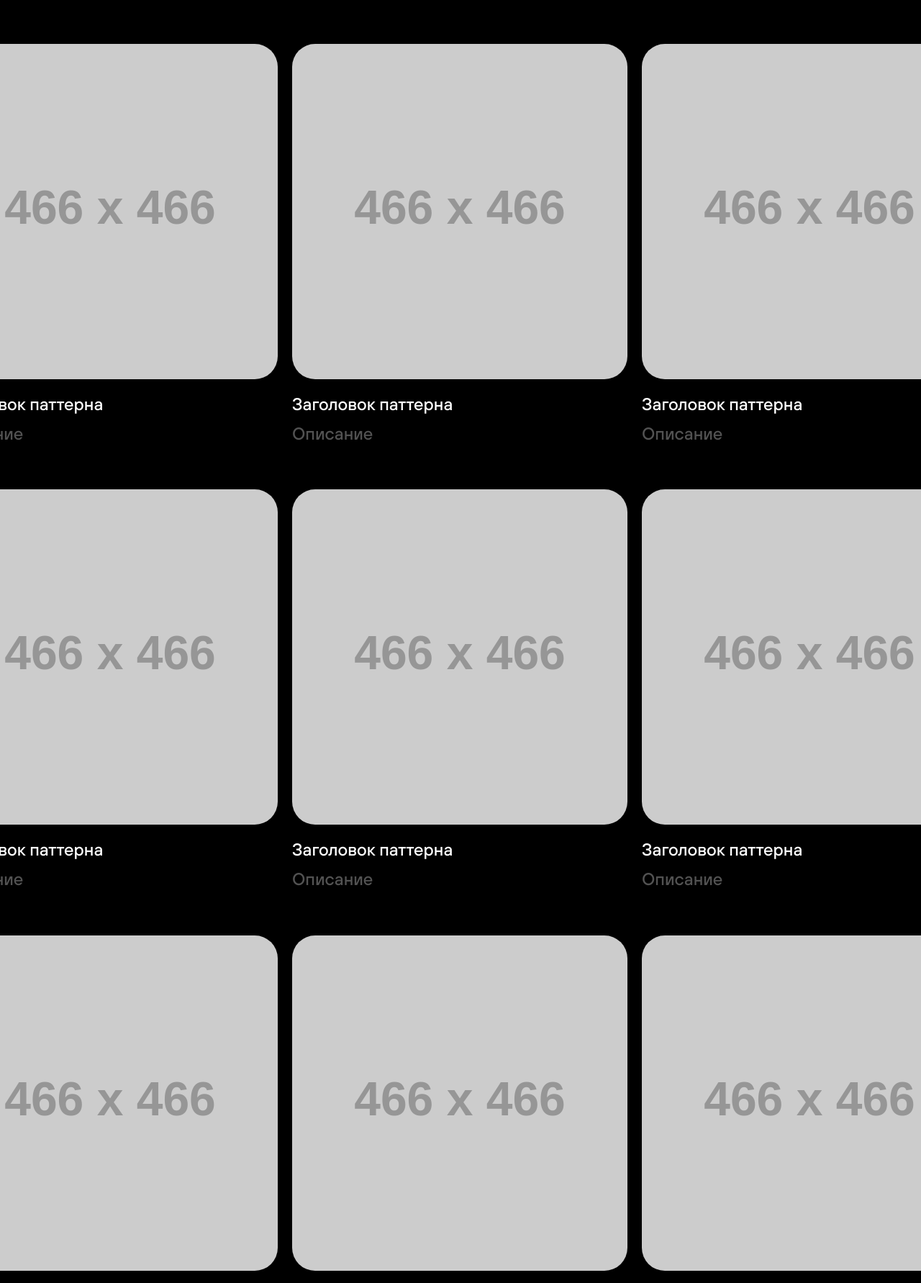
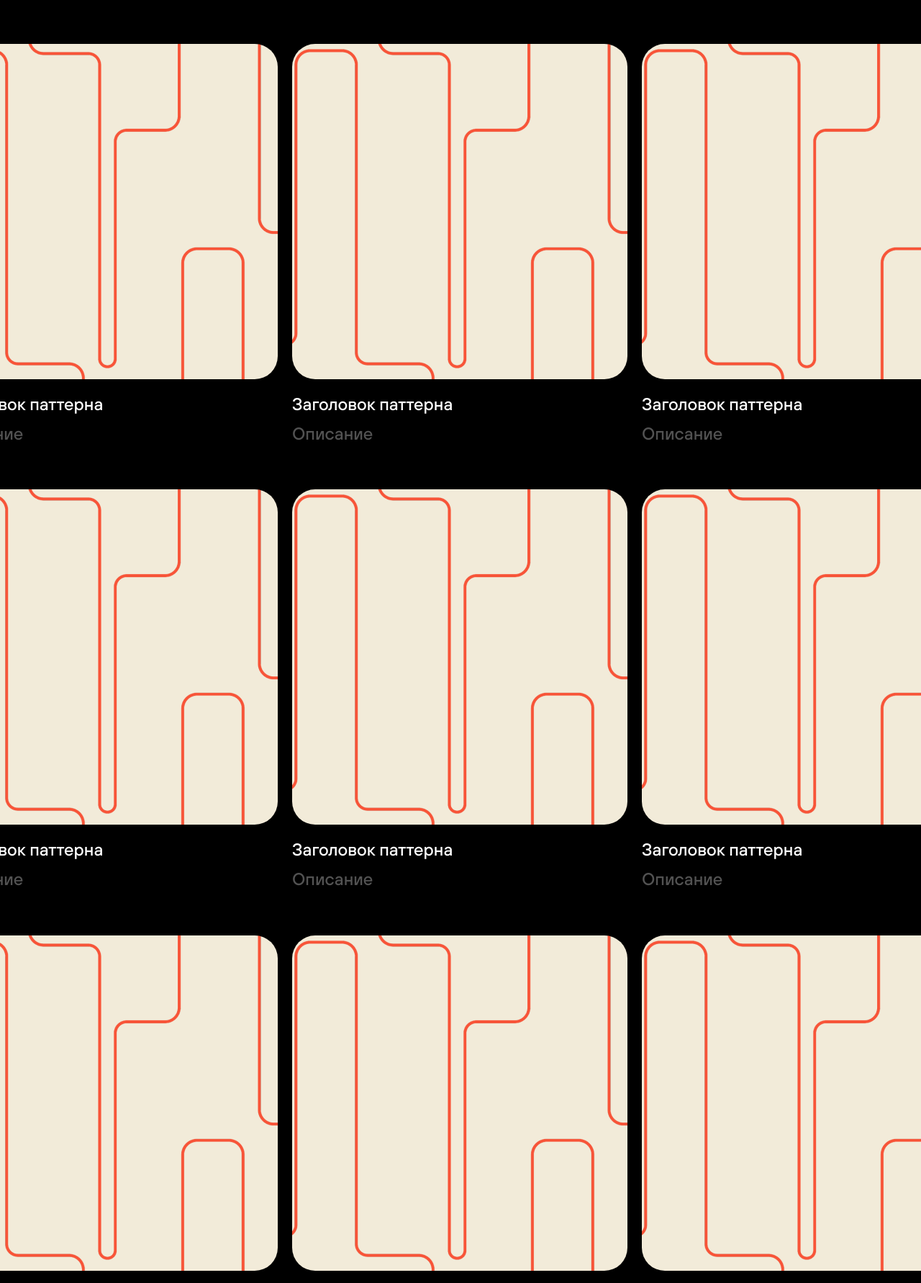
Before and after one commit to mihaezhov/tomorrow, a plain HTML site: page patterns.html in a window 1280 px wide. Shown: the part 368-2151 px from the top of the page at 72% size. Drawn offline with Linux system fonts and the light colour scheme; placeholder pictures from the web are drawn by us.

Commit message:
fixes bugs

```diff
--- a/patterns.html
+++ b/patterns.html
@@ -45,7 +45,7 @@
   <div class="header-sticky-wrapper">
     <header class="header">
       <a href="index.html" class="header__logo">
-        <img src="img/logo.svg" alt="tomorrow" width="118" height="19">
+        <img src="img/Logo.svg" alt="tomorrow" width="118" height="19">
       </a>
       <div class="header__action">
         <button class="btn btn--secondary">
@@ -77,7 +77,7 @@
         <article class="card card--pattern">
           <div class="card__image-container">
              <!-- Placeholder or specific pattern image -->
-             <img src="https://placehold.co/466x466/222/fff?text=Pattern+1" style="width:100%; height:100%; object-fit:cover;" alt="Pattern">
+             <img src="img/ArticleImage.png" style="width:100%; height:100%; object-fit:cover;" alt="Pattern">
           </div>
           <div class="card__text">
             <h3 class="card__title">Заголовок паттерна</h3>
@@ -87,7 +87,7 @@
 
         <article class="card card--pattern">
           <div class="card__image-container">
-             <img src="https://placehold.co/466x466/222/fff?text=Pattern+2" style="width:100%; height:100%; object-fit:cover;" alt="Pattern">
+             <img src="img/ArticleImage.png" style="width:100%; height:100%; object-fit:cover;" alt="Pattern">
           </div>
           <div class="card__text">
             <h3 class="card__title">Заголовок паттерна</h3>
@@ -97,7 +97,7 @@
 
         <article class="card card--pattern">
           <div class="card__image-container">
-             <img src="https://placehold.co/466x466/222/fff?text=Pattern+3" style="width:100%; height:100%; object-fit:cover;" alt="Pattern">
+             <img src="img/ArticleImage.png" style="width:100%; height:100%; object-fit:cover;" alt="Pattern">
           </div>
           <div class="card__text">
             <h3 class="card__title">Заголовок паттерна</h3>
@@ -107,7 +107,7 @@
 
         <article class="card card--pattern">
           <div class="card__image-container">
-             <img src="https://placehold.co/466x466/222/fff?text=Pattern+4" style="width:100%; height:100%; object-fit:cover;" alt="Pattern">
+             <img src="img/ArticleImage.png" style="width:100%; height:100%; object-fit:cover;" alt="Pattern">
           </div>
           <div class="card__text">
             <h3 class="card__title">Заголовок паттерна</h3>
@@ -117,7 +117,7 @@
 
         <article class="card card--pattern">
           <div class="card__image-container">
-             <img src="https://placehold.co/466x466/222/fff?text=Pattern+5" style="width:100%; height:100%; object-fit:cover;" alt="Pattern">
+             <img src="img/ArticleImage.png" style="width:100%; height:100%; object-fit:cover;" alt="Pattern">
           </div>
           <div class="card__text">
             <h3 class="card__title">Заголовок паттерна</h3>
@@ -127,7 +127,7 @@
 
         <article class="card card--pattern">
           <div class="card__image-container">
-             <img src="https://placehold.co/466x466/222/fff?text=Pattern+6" style="width:100%; height:100%; object-fit:cover;" alt="Pattern">
+             <img src="img/ArticleImage.png" style="width:100%; height:100%; object-fit:cover;" alt="Pattern">
           </div>
           <div class="card__text">
             <h3 class="card__title">Заголовок паттерна</h3>
@@ -137,7 +137,7 @@
 
         <article class="card card--pattern">
           <div class="card__image-container">
-             <img src="https://placehold.co/466x466/222/fff?text=Pattern+7" style="width:100%; height:100%; object-fit:cover;" alt="Pattern">
+             <img src="img/ArticleImage.png" style="width:100%; height:100%; object-fit:cover;" alt="Pattern">
           </div>
           <div class="card__text">
             <h3 class="card__title">Заголовок паттерна</h3>
@@ -147,7 +147,7 @@
 
         <article class="card card--pattern">
           <div class="card__image-container">
-             <img src="https://placehold.co/466x466/222/fff?text=Pattern+8" style="width:100%; height:100%; object-fit:cover;" alt="Pattern">
+             <img src="img/ArticleImage.png" style="width:100%; height:100%; object-fit:cover;" alt="Pattern">
           </div>
           <div class="card__text">
             <h3 class="card__title">Заголовок паттерна</h3>
@@ -157,7 +157,7 @@
 
         <article class="card card--pattern">
           <div class="card__image-container">
-             <img src="https://placehold.co/466x466/222/fff?text=Pattern+9" style="width:100%; height:100%; object-fit:cover;" alt="Pattern">
+             <img src="img/ArticleImage.png" style="width:100%; height:100%; object-fit:cover;" alt="Pattern">
           </div>
           <div class="card__text">
             <h3 class="card__title">Заголовок паттерна</h3>
@@ -192,7 +192,7 @@
     <div class="footer__inner-container">
       <div class="footer__logo-block">
         <a href="index.html" class="footer__logo">
-          <img src="img/logo.svg" alt="tomorrow" width="118" height="19">
+          <img src="img/Logo.svg" alt="tomorrow" width="118" height="19">
         </a>
         <p class="footer__tagline">Медиа о AI в диджитале</p>
       </div>
```
Also changed, not shown: index.html (+6 -6 lines), screens.html (+2 -2 lines), styleguide.html (+2 -2 lines).
